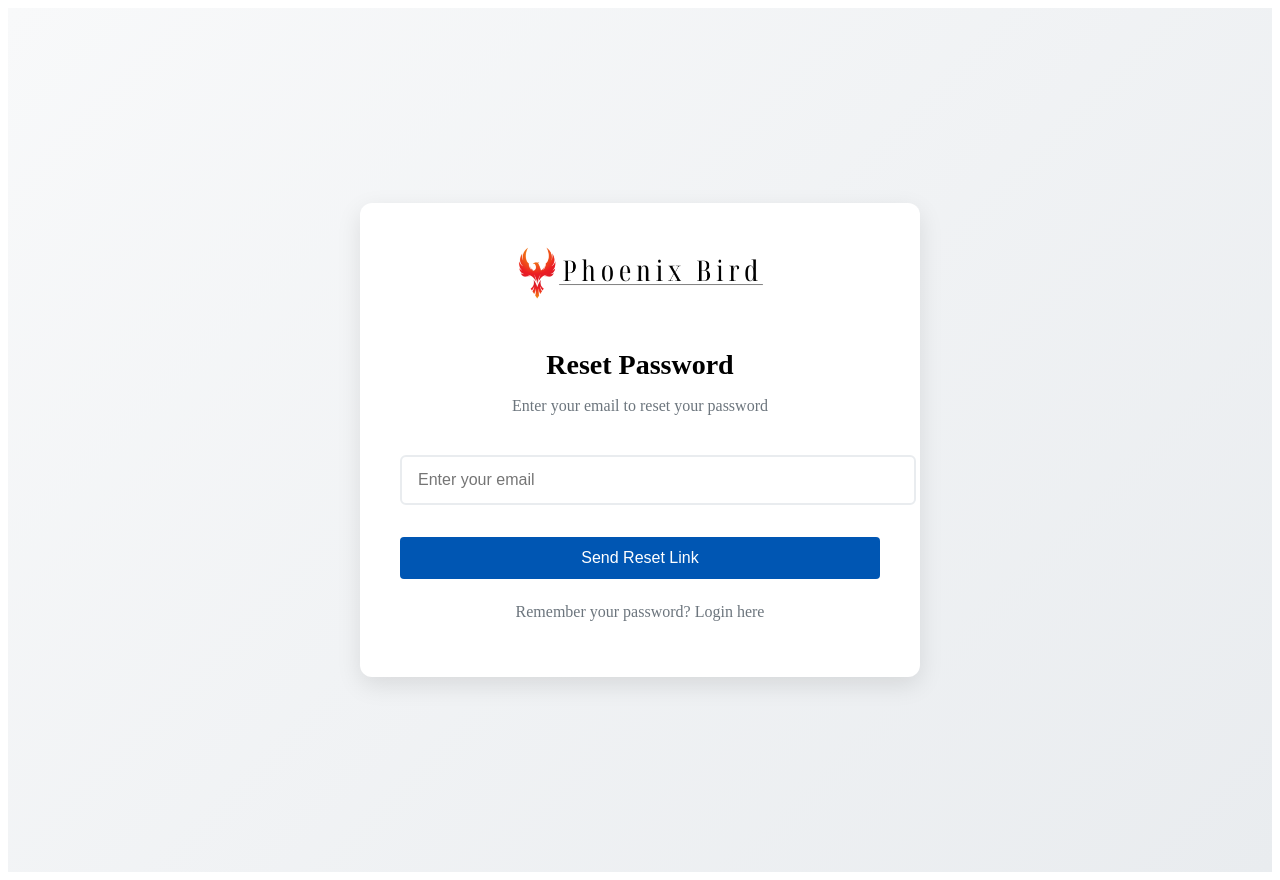
After one commit to impacterai/phoenixbird-capital, a PHP site: page /reset-password.html in a window 1280 px wide. The commit adds this page. Run offline with PHP 8.4, Linux system fonts and the light colour scheme.

Commit message:
Added reset password

```diff
--- a/css/signup.css
+++ b/css/signup.css
@@ -119,7 +119,7 @@
     outline: none;
 }
 
-.next-btn, .submit-btn {
+.next-btn {
     width: 100%;
     padding: 1rem;
     background: var(--secondary-color);
@@ -132,8 +132,26 @@
     transition: all 0.2s ease;
 }
 
-.next-btn:hover, .submit-btn:hover {
+.next-btn:hover {
     background: var(--accent-color);
+}
+
+.submit-btn {
+    width: 100%;
+    padding: 0.75rem;
+    background-color: #0056b3;
+    color: white;
+    border: none;
+    border-radius: 4px;
+    font-size: 1rem;
+    font-weight: 500;
+    cursor: pointer;
+    transition: background-color 0.3s;
+    margin-top: 1rem;
+}
+
+.submit-btn:hover {
+    background-color: #004494;
 }
 
 .signup-footer {
@@ -155,3 +173,23 @@
 .hidden {
     display: none;
 }
+
+.message-box {
+    padding: 15px;
+    margin: 20px 0;
+    border-radius: 6px;
+    text-align: center;
+    font-size: 14px;
+}
+
+.message-box.success {
+    background-color: #d4edda;
+    color: #155724;
+    border: 1px solid #c3e6cb;
+}
+
+.message-box.error {
+    background-color: #f8d7da;
+    color: #721c24;
+    border: 1px solid #f5c6cb;
+}
--- /dev/null
+++ b/js/reset-password.js
@@ -0,0 +1,45 @@
+document.addEventListener('DOMContentLoaded', () => {
+    const resetPasswordForm = document.getElementById('resetPasswordForm');
+    const messageBox = document.getElementById('messageBox');
+
+    resetPasswordForm.addEventListener('submit', async (e) => {
+        e.preventDefault();
+
+        const email = document.getElementById('email').value;
+
+        try {
+            // Get registered users from localStorage
+            const registeredUsers = JSON.parse(localStorage.getItem('registeredUsers') || '[]');
+
+            // Check if the email exists in the registered users
+            const userExists = registeredUsers.some(user => user.email === email);
+
+            if (userExists) {
+                // In a real application, this would trigger an API call to send a reset email
+                // For this demo, we'll simulate a successful password reset request
+                showMessage('If an account exists with this email, you will receive password reset instructions.', 'success');
+
+                // Clear the form
+                resetPasswordForm.reset();
+            } else {
+                // For security reasons, show the same message even if user doesn't exist
+                showMessage('If an account exists with this email, you will receive password reset instructions.', 'success');
+            }
+
+        } catch (error) {
+            showMessage('An error occurred while processing your request. Please try again later.', 'error');
+            console.error('Reset password error:', error);
+        }
+    });
+
+    function showMessage(message, type) {
+        messageBox.textContent = message;
+        messageBox.className = `message-box ${type}`;
+        messageBox.classList.remove('hidden');
+
+        // Clear message after 5 seconds
+        setTimeout(() => {
+            messageBox.classList.add('hidden');
+        }, 5000);
+    }
+});
--- a/login.html
+++ b/login.html
@@ -117,7 +117,7 @@
             <button type="submit" class="login-btn">Sign In</button>
         </form>
         <div class="forgot-password">
-            <a href="forgot-password.html">Forgot your password?</a>
+            <a href="reset-password.html">Forgot your password?</a>
         </div>
         <div class="signup-prompt">
             Don't have an account? <a href="signup.html">Create one now</a>
--- /dev/null
+++ b/reset-password.html
@@ -0,0 +1,36 @@
+<!DOCTYPE html>
+<html lang="en">
+<head>
+    <meta charset="UTF-8">
+    <meta name="viewport" content="width=device-width, initial-scale=1.0">
+    <title>Reset Password - PhoenixBird Capital</title>
+    <link rel="stylesheet" href="css/signup.css">
+    <link rel="stylesheet" href="https://cdnjs.cloudflare.com/ajax/libs/font-awesome/6.0.0/css/all.min.css">
+</head>
+<body>
+    <div class="signup-container">
+        <div class="signup-box">
+            <div class="signup-header">
+                <img src="images/phoenix-bird-logo.png" alt="PhoenixBird Capital Logo" class="signup-logo">
+                <h1>Reset Password</h1>
+                <p>Enter your email to reset your password</p>
+            </div>
+
+            <form id="resetPasswordForm" class="form-step">
+                <div class="form-group">
+                    <input type="email" id="email" name="email" placeholder="Enter your email" required>
+                </div>
+
+                <button type="submit" class="submit-btn">Send Reset Link</button>
+
+                <div id="messageBox" class="message-box hidden"></div>
+            </form>
+
+            <div class="signup-footer">
+                <p>Remember your password? <a href="login.html">Login here</a></p>
+            </div>
+        </div>
+    </div>
+    <script src="js/reset-password.js"></script>
+</body>
+</html>
```
